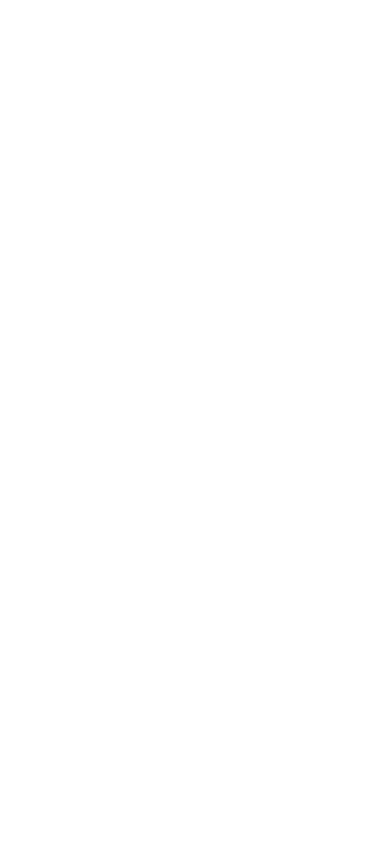
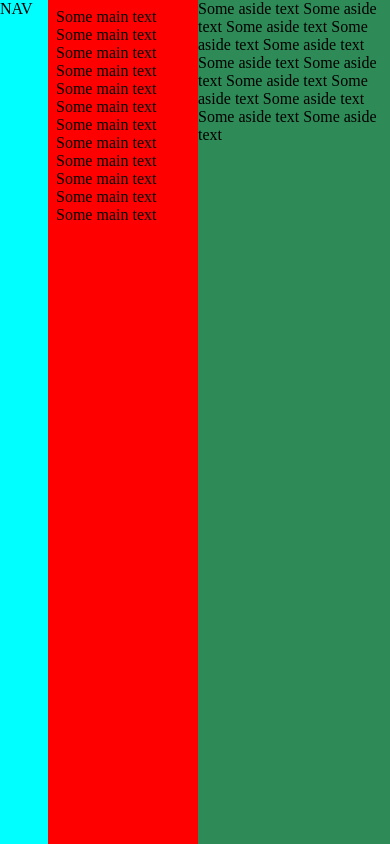
Before and after one commit to NicholasMurray/Advanced-CSS-Layout-Techniques, a website: page Index.html in a window 390 px wide. Drawn offline with Linux system fonts and the light colour scheme.

Commit message:
Feature: Lesson 03 completed

```diff
--- a/Index.html
+++ b/Index.html
@@ -4,5 +4,14 @@
     <link rel="stylesheet" href="style.css">
   </head>
   <body>
+    <nav>
+      NAV
+    </nav>
+    <main>
+      Some main text Some main text Some main text Some main text Some main text Some main text Some main text Some main text Some main text Some main text Some main text Some main text
+    </main>
+    <aside>
+      Some aside text Some aside text Some aside text Some aside text Some aside text Some aside text Some aside text Some aside text Some aside text Some aside text Some aside text Some aside text
+    </aside>
   </body>
 </html>
--- a/style.css
+++ b/style.css
@@ -0,0 +1,42 @@
+body {
+  color: black;
+  background-color: red;
+}
+
+nav {
+  background-color: aqua;
+  position: fixed;
+  top: 0;
+  left: 0;
+  height: 100%;
+  width: 5rem;
+}
+
+aside {
+  background-color: seagreen;
+  position: fixed;
+  top: 0;
+  right: 0;
+  height: 100%;
+  width: 20rem;
+}
+
+main {
+  margin-left: 5rem;
+  width: calc(100% - 25rem);
+}
+
+@media screen and (max-width: 40em) {
+  nav {
+    width: 3rem;
+  }
+
+  main {
+    margin-left: 3rem;
+    width: calc(100% - 15rem);
+  }
+
+  aside {
+    width: 12rem;
+  }
+}
```
